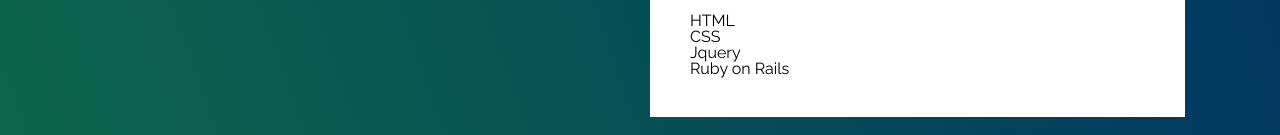
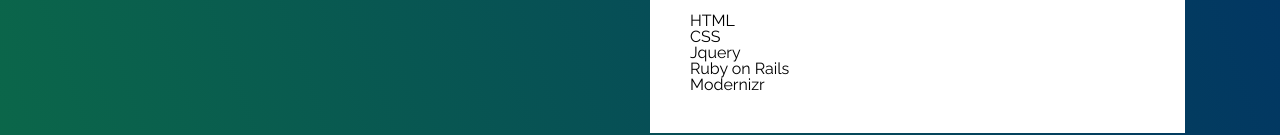
Before and after one commit to jaynandyala/jaynandyala.github.io, a plain HTML site: page index.html in a window 1280 px wide. Shown: the part 3085-3220 px from the top of the page. Drawn offline with nearby package versions, Linux system fonts and the light colour scheme.

```diff
--- a/index.html
+++ b/index.html
@@ -186,6 +186,7 @@
             <p>CSS</p>
             <p>Jquery</p>
             <p>Ruby on Rails</p>
+            <p>Modernizr</p>
           </div>
         </div>
       </div>
```
